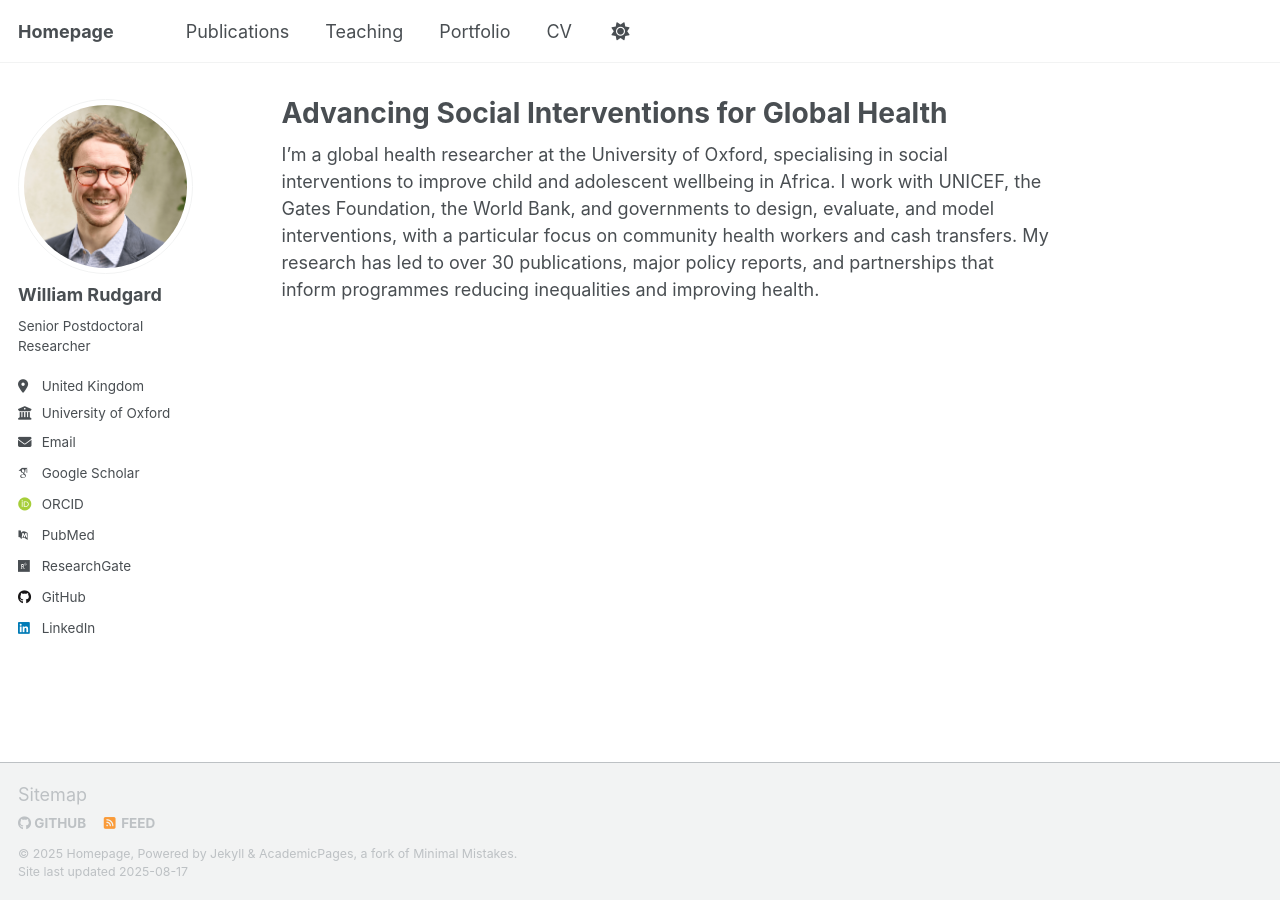
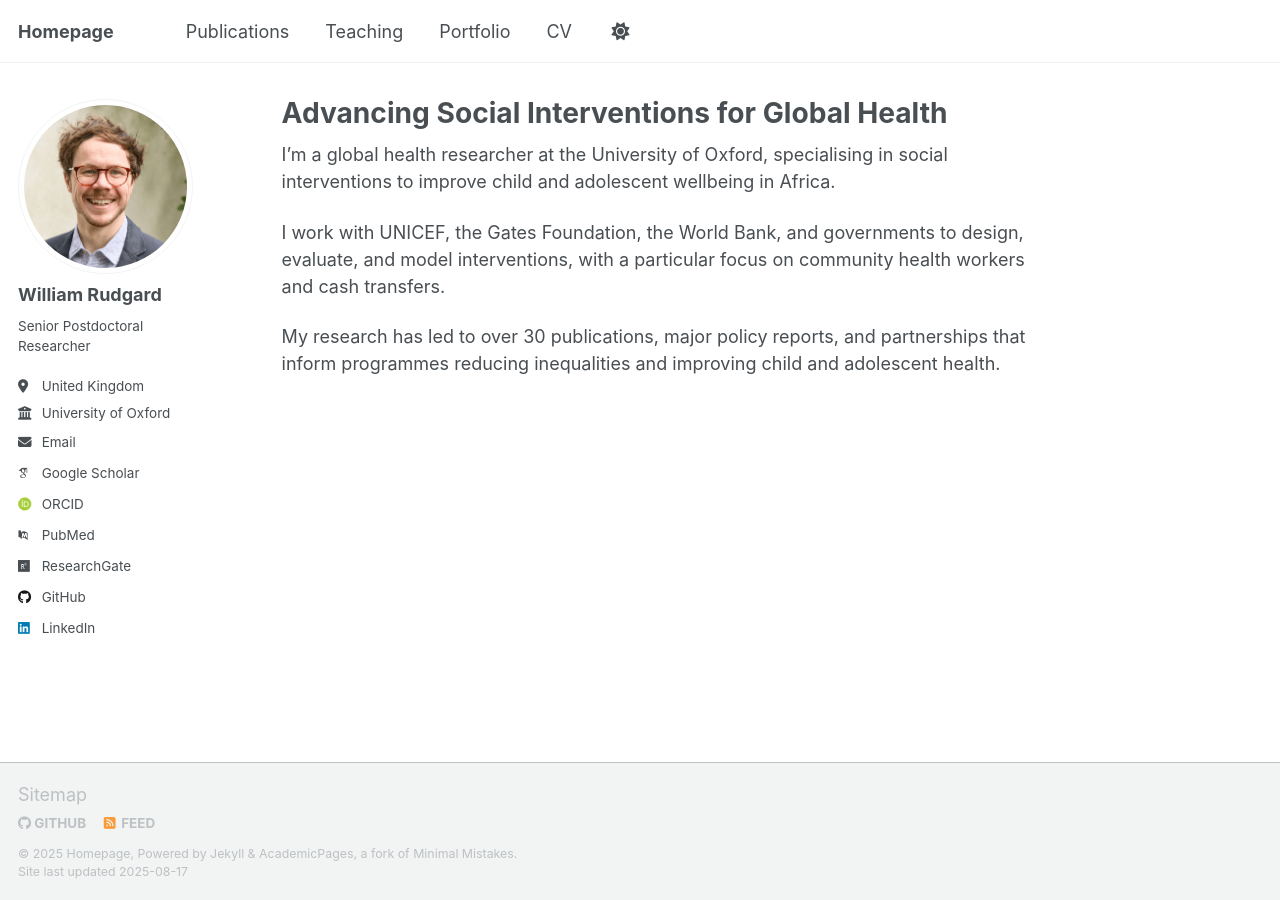
Before and after one commit to WilliamRudgard/williamrudgard.github.io, a Jekyll site: the page built from _pages/about.md, in a window 1280 px wide. Built offline with Jekyll 4.4.1, drawn with Linux system fonts in a browser that asks for light colours; some web fonts are replaced; a script that is not in the unit is left out.

Commit message:
Update about.md

```diff
--- a/_pages/about.md
+++ b/_pages/about.md
@@ -7,4 +7,8 @@ redirect_from:
   - /about.html
 ---
 
-I’m a global health researcher at the University of Oxford, specialising in social interventions to improve child and adolescent wellbeing in Africa. I work with UNICEF, the Gates Foundation, the World Bank, and governments to design, evaluate, and model interventions, with a particular focus on community health workers and cash transfers. My research has led to over 30 publications, major policy reports, and partnerships that inform programmes reducing inequalities and improving health.
+I’m a global health researcher at the University of Oxford, specialising in social interventions to improve child and adolescent wellbeing in Africa.
+
+I work with UNICEF, the Gates Foundation, the World Bank, and governments to design, evaluate, and model interventions, with a particular focus on community health workers and cash transfers.
+
+My research has led to over 30 publications, major policy reports, and partnerships that inform programmes reducing inequalities and improving child and adolescent health.
```
